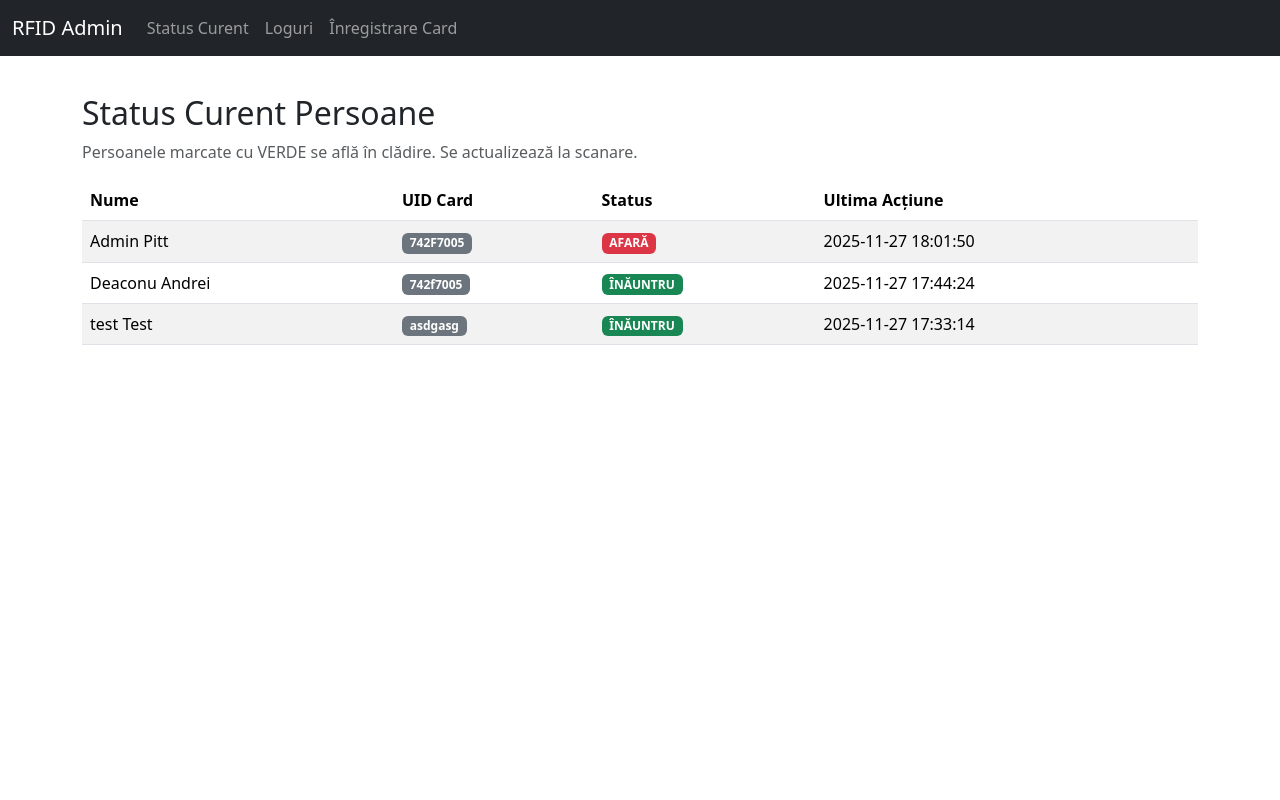
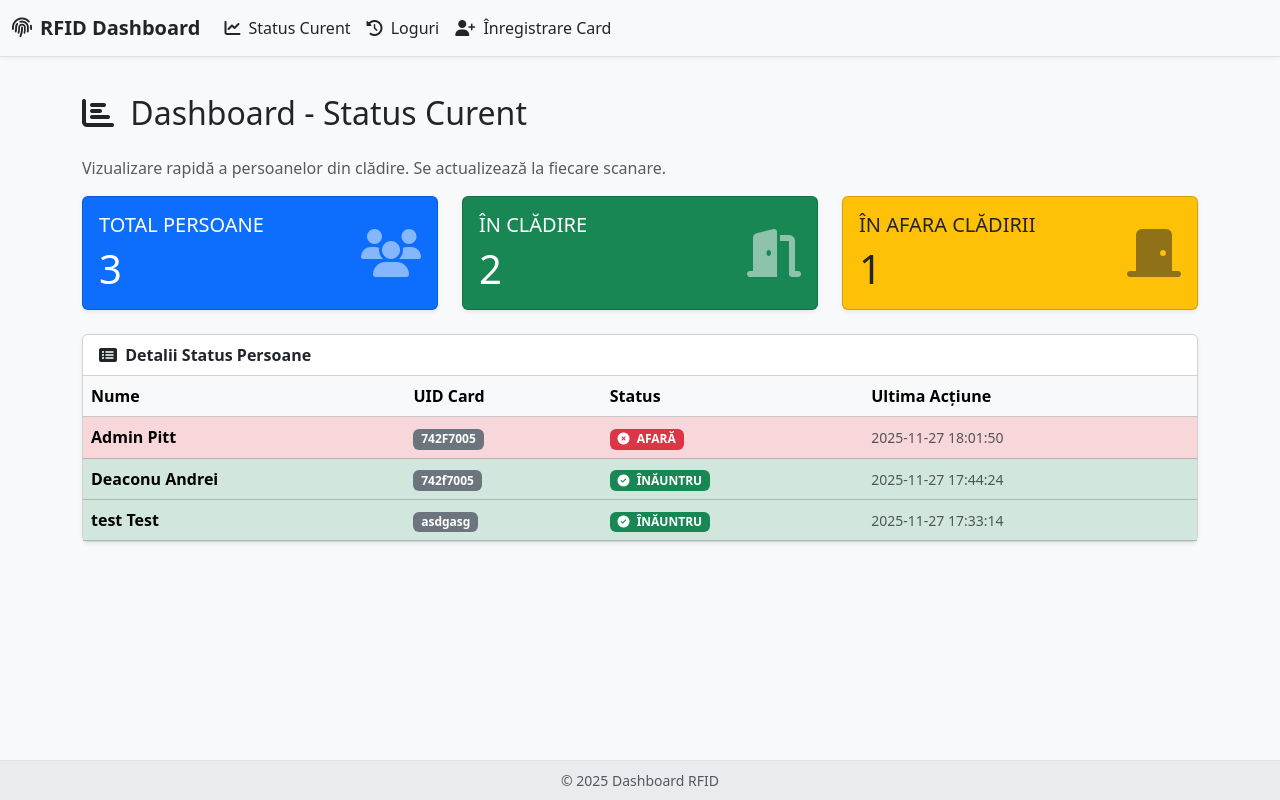
Before and after one commit to AndreiPitt/Proiect_ESP32_RFID, a Flask app: page / in a window 1280 px wide. Run offline with Flask 3, Linux system fonts and the light colour scheme.

```diff
--- a/proiect v2/backend_server_rfid/app.py
+++ b/proiect v2/backend_server_rfid/app.py
@@ -10,30 +10,29 @@ app = Flask(__name__)
 basedir = os.path.abspath(os.path.dirname(__file__))
 app.config['SQLALCHEMY_DATABASE_URI'] = 'sqlite:///' + os.path.join(basedir, 'rfid_app.db')
 app.config['SQLALCHEMY_TRACK_MODIFICATIONS'] = False
-app.config['SECRET_KEY'] = 'a_super_secret_key_for_flask_forms'  # Adăugăm o cheie secretă
+app.config['SECRET_KEY'] = 'a_super_secret_key_for_flask_forms'  # Cheie secretă necesară
 
-db = SQLAlchemy(app)  # Inițializarea bazei de date SQLAlchemy
+db = SQLAlchemy(app)
 
-# Variabilă globală pentru logica anti-spam (5 minute)
+# Variabilă globală pentru logica anti-spam (5 minute = 300 secunde)
 SCAN_COOLDOWN_SECONDS = 300
 
 
-# --- MODEL DEFINITIONS (Mutate aici pentru a evita ImportError) ---
+# --- MODEL DEFINITIONS ---
 
 class Person(db.Model):
     __tablename__ = 'person'
     id = db.Column(db.Integer, primary_key=True)
-    # UID-ul cardului (cheie unică)
     uid_card = db.Column(db.String(50), unique=True, nullable=False)
     first_name = db.Column(db.String(100), nullable=False)
     last_name = db.Column(db.String(100), nullable=False)
 
-    # Starea fizică: Când e True = Persoana este în clădire.
+    # Starea fizică: True = Persoana este în clădire.
     is_inside = db.Column(db.Boolean, default=False)
 
     # Timpul ultimei scanări (pentru a calcula cooldown-ul)
-    # Folosim datetime.min (sau o dată veche) pentru prima scanare
-    last_action_time = db.Column(db.DateTime, default=datetime(1970, 1, 1, tzinfo=timezone.utc))
+    # Folosim o dată veche ca default
+    last_action_time = db.Column(db.DateTime, default=lambda: datetime(1970, 1, 1, tzinfo=timezone.utc))
 
     logs = db.relationship('Log', backref='person', lazy=True)
 
@@ -44,7 +43,6 @@ class Person(db.Model):
 class Log(db.Model):
     __tablename__ = 'log'
     id = db.Column(db.Integer, primary_key=True)
-    # Legătura către persoana care a scanat
     person_id = db.Column(db.Integer, db.ForeignKey('person.id'), nullable=False)
 
     # Folosim UTC pentru consistență
@@ -56,8 +54,24 @@ class Log(db.Model):
         return f'<Log {self.action} for Person {self.person_id} at {self.timestamp}>'
 
 
+# --- UTILITY: Inițializare/Curățare DB ---
+def initialize_db():
+    """Creează tabelele și se asigură că toți timpii sunt corecți (cu timezone)."""
+    db.create_all()
+
+    # Asigurăm că last_action_time are timezone pe toate înregistrările
+    # (Prevenim erori de comparare între datetime naive și aware)
+    people = Person.query.filter(Person.last_action_time.is_(None)).all()
+    if people:
+        print("Avertisment: Actualizare last_action_time cu valoare implicită UTC.")
+        default_time = datetime(1970, 1, 1, tzinfo=timezone.utc)
+        for person in people:
+            # Dacă last_action_time este None (pentru înregistrările vechi fără default)
+            person.last_action_time = default_time
+        db.session.commit()
+
+
 # --- RUTA API: /scan/<card_uid> ---
-# Metoda GET este folosită pentru simplitate în comunicarea cu ESP32
 @app.route('/scan/<string:card_uid>', methods=['GET'])
 def scan_rfid(card_uid):
     person = Person.query.filter_by(uid_card=card_uid).first()
@@ -66,21 +80,22 @@ def scan_rfid(card_uid):
     # 1. Card neînregistrat
     if not person:
         # Cod 403: Forbidden - Card necunoscut
-        return jsonify({'message': 'Card neînregistrat!'}), 403
+        return jsonify({'message': 'Card neînregistrat!'},
+                       {'card_uid': card_uid}), 403
 
-    # 2. Logica Cooldown (Anti-Spam)
-    # Asigurăm că last_action_time are timezone information, dacă nu are, o presupunem UTC
+    # 2. Logica Cooldown (Anti-Spam) - Cooldown INDIVIDUAL pe fiecare persoană
     last_action_time = person.last_action_time
+
+    # Asigurăm că timpul are informația de fus orar (important pentru comparații)
     if last_action_time.tzinfo is None:
-        # Dacă este naive, presupunem că este UTC (sau echivalentul lui min datetime)
         last_action_time = last_action_time.replace(tzinfo=timezone.utc)
 
     time_since_last_action = now_utc - last_action_time
 
     if time_since_last_action.total_seconds() < SCAN_COOLDOWN_SECONDS:
-        # Cod 429: Too Many Requests
+        remaining_seconds = int(SCAN_COOLDOWN_SECONDS - time_since_last_action.total_seconds())
         return jsonify({
-            'message': 'Scanati prea repede! Așteptati 5 minute!',
+            'message': f'Scanati prea repede! Așteptati încă {remaining_seconds} secunde!',
             'status': 'COOLDOWN'
         }), 429
 
@@ -97,7 +112,7 @@ def scan_rfid(card_uid):
     new_log = Log(person_id=person.id, action=new_action)
 
     db.session.add(new_log)
-    db.session.commit()  # Salvează TOATE modificările
+    db.session.commit()
 
     return jsonify({
         'message': f'Scanare OK. Actiune: {new_action}. {person.first_name} {person.last_name}',
@@ -110,24 +125,24 @@ def scan_rfid(card_uid):
 @app.route('/register', methods=['GET', 'POST'])
 def register_person():
     if request.method == 'POST':
-        # Procesează formularul
-        card_uid = request.form.get('uid_card')
-        first_name = request.form.get('first_name')
-        last_name = request.form.get('last_name')
+        card_uid = request.form.get('uid_card').strip().upper()  # Curățăm și standardizăm UID
+        first_name = request.form.get('first_name').strip()
+        last_name = request.form.get('last_name').strip()
 
         if not card_uid or not first_name or not last_name:
             return render_template('register.html', error_message="Toate câmpurile sunt obligatorii."), 400
 
         if Person.query.filter_by(uid_card=card_uid).first():
-            # Eroare: cardul există deja
-            return render_template('register.html', error_message="UID card deja înregistrat!"), 400
+            return render_template('register.html', error_message=f"UID card ({card_uid}) deja înregistrat!"), 400
 
         new_person = Person(uid_card=card_uid, first_name=first_name, last_name=last_name)
         db.session.add(new_person)
         db.session.commit()
-        return redirect(url_for('home'))
 
-    return render_template('register.html')  # Afișează formularul
+        # Redirecționare cu mesaj de succes
+        return redirect(url_for('home', message_success=f'Persoana {last_name} a fost înregistrată cu succes.'))
+
+    return render_template('register.html')
 
 
 # --- RUTA ADMIN: Status Curent (Home) ---
@@ -135,23 +150,34 @@ def register_person():
 def home():
     # Preia toate persoanele pentru afișarea statusului IN/OUT
     people = Person.query.order_by(Person.last_name).all()
-    return render_template('status.html', people=people)
+
+    # Preluarea mesajului de succes din redirect (dacă există)
+    message_success = request.args.get('message_success')
+
+    # Calculăm statisticile pentru Cardurile de pe Dashboard
+    total_people = len(people)
+    people_inside = sum(1 for p in people if p.is_inside)
+
+    return render_template('status.html',
+                           people=people,
+                           total_people=total_people,
+                           people_inside=people_inside,
+                           message_success=message_success)
 
 
 # --- RUTA ADMIN: Vizualizare Loguri ---
 @app.route('/logs')
 def view_logs():
     # Preia log-urile cel mai nou apărând primul
-    # Folosim .options(db.joinedload(Log.person)) pentru a prelua numele persoanei eficient (nu este necesar load-ul explicit cu SQLAlchemy 2.0+)
+    # Folosim join() automatizat de SQLAlchemy pentru a avea acces la person.last_name etc.
     logs = Log.query.order_by(Log.timestamp.desc()).all()
     return render_template('logs.html', logs=logs)
 
 
 # --- RULAREA APLICATIEI ---
 if __name__ == '__main__':
-    # Această secțiune este rulată doar când pornești scriptul direct
     with app.app_context():
-        # Creează tabelele Person și Log în baza de date
-        db.create_all()
-    # app.run(debug=True)
-    app.run(host='0.0.0.0', port=5000, debug=True)
+        initialize_db()
+    # Porniți aplicația pe toate interfețele, ideal pentru ESP32 (schimbați la 5000 dacă nu folosiți portul default)
+    # app.run(host='0.0.0.0', port=5000, debug=True)
+    app.run(debug=True)
--- a/proiect v2/backend_server_rfid/templates/base.html
+++ b/proiect v2/backend_server_rfid/templates/base.html
@@ -3,39 +3,47 @@
 <head>
     <meta charset="utf-8">
     <meta name="viewport" content="width=device-width, initial-scale=1">
-    <title>Admin RFID Flask</title>
+    <title>Dashboard RFID Admin</title>
     <link href="https://cdn.jsdelivr.net/npm/bootstrap@5.3.3/dist/css/bootstrap.min.css" rel="stylesheet">
+    <link rel="stylesheet" href="https://cdnjs.cloudflare.com/ajax/libs/font-awesome/6.5.2/css/all.min.css">
     <style>
-        body { padding-top: 70px; }
-        .footer { position: fixed; bottom: 0; width: 100%; height: 60px; line-height: 60px; background-color: #f5f5f5; }
+        body { padding-top: 70px; background-color: #f8f9fa; } /* Fundal deschis */
+        .navbar { box-shadow: 0 2px 4px rgba(0,0,0,.04); } /* Umbra ușoară pentru navbar */
+        .footer { position: fixed; bottom: 0; width: 100%; height: 40px; line-height: 40px; background-color: #e9ecef; border-top: 1px solid #dee2e6; }
+        .nav-link { transition: color 0.3s; }
+        .nav-link:hover { color: #0d6efd !important; }
     </style>
 </head>
 <body>
-    <nav class="navbar navbar-expand-md navbar-dark fixed-top bg-dark">
+    <nav class="navbar navbar-expand-md navbar-light fixed-top bg-light border-bottom">
       <div class="container-fluid">
-        <a class="navbar-brand" href="{{ url_for('home') }}">RFID Admin</a>
+        <a class="navbar-brand text-dark fw-bold" href="{{ url_for('home') }}"><i class="fas fa-fingerprint me-2"></i>RFID Dashboard</a>
         <button class="navbar-toggler" type="button" data-bs-toggle="collapse" data-bs-target="#navbarNav" aria-controls="navbarNav" aria-expanded="false" aria-label="Toggle navigation">
           <span class="navbar-toggler-icon"></span>
         </button>
         <div class="collapse navbar-collapse" id="navbarNav">
           <ul class="navbar-nav me-auto mb-2 mb-md-0">
             <li class="nav-item">
-              <a class="nav-link" href="{{ url_for('home') }}">Status Curent</a>
+              <a class="nav-link text-dark" href="{{ url_for('home') }}"><i class="fas fa-chart-line me-1"></i> Status Curent</a>
             </li>
             <li class="nav-item">
-              <a class="nav-link" href="{{ url_for('view_logs') }}">Loguri</a>
+              <a class="nav-link text-dark" href="{{ url_for('view_logs') }}"><i class="fas fa-history me-1"></i> Loguri</a>
             </li>
             <li class="nav-item">
-              <a class="nav-link" href="{{ url_for('register_person') }}">Înregistrare Card</a>
+              <a class="nav-link text-dark" href="{{ url_for('register_person') }}"><i class="fas fa-user-plus me-1"></i> Înregistrare Card</a>
             </li>
           </ul>
         </div>
       </div>
     </nav>
 
-    <main class="container">
+    <main class="container py-4">
         {% block content %}{% endblock %}
     </main>
+
+    <footer class="footer text-center text-muted small">
+        &copy; 2025 Dashboard RFID
+    </footer>
 
     <script src="https://cdn.jsdelivr.net/npm/bootstrap@5.3.3/dist/js/bootstrap.bundle.min.js"></script>
 </body>
--- a/proiect v2/backend_server_rfid/templates/status.html
+++ b/proiect v2/backend_server_rfid/templates/status.html
@@ -1,11 +1,63 @@
 {% extends "base.html" %}
 
 {% block content %}
-    <h2 class="mt-4">Status Curent Persoane</h2>
-    <p class="text-muted">Persoanele marcate cu VERDE se află în clădire. Se actualizează la scanare.</p>
+    <h2 class="mb-4"><i class="fas fa-chart-bar me-2"></i> Dashboard - Status Curent</h2>
+    <p class="text-muted">Vizualizare rapidă a persoanelor din clădire. Se actualizează la fiecare scanare.</p>
 
-    <table class="table table-striped table-hover">
-        <thead>
+    <div class="row mb-4">
+        {% set total_people = people|length %}
+        {% set people_inside = people | selectattr('is_inside', 'equalto', True) | list | length %}
+        {% set people_outside = total_people - people_inside %}
+
+        <div class="col-md-4">
+            <div class="card text-white bg-primary shadow-sm h-100">
+                <div class="card-body">
+                    <div class="d-flex justify-content-between align-items-center">
+                        <div>
+                            <h5 class="card-title text-uppercase fw-light">Total Persoane</h5>
+                            <p class="h1 mb-0">{{ total_people }}</p>
+                        </div>
+                        <i class="fas fa-users fa-3x opacity-50"></i>
+                    </div>
+                </div>
+            </div>
+        </div>
+        <div class="col-md-4">
+            <div class="card text-white bg-success shadow-sm h-100">
+                <div class="card-body">
+                    <div class="d-flex justify-content-between align-items-center">
+                        <div>
+                            <h5 class="card-title text-uppercase fw-light">În Clădire</h5>
+                            <p class="h1 mb-0">{{ people_inside }}</p>
+                        </div>
+                        <i class="fas fa-door-open fa-3x opacity-50"></i>
+                    </div>
+                </div>
+            </div>
+        </div>
+        <div class="col-md-4">
+            <div class="card text-dark bg-warning shadow-sm h-100">
+                <div class="card-body">
+                    <div class="d-flex justify-content-between align-items-center">
+                        <div>
+                            <h5 class="card-title text-uppercase fw-light">În Afara Clădirii</h5>
+                            <p class="h1 mb-0">{{ people_outside }}</p>
+                        </div>
+                        <i class="fas fa-door-closed fa-3x opacity-50"></i>
+                    </div>
+                </div>
+            </div>
+        </div>
+    </div>
+
+    <div class="card shadow-sm">
+        <div class="card-header bg-white fw-bold">
+            <i class="fas fa-list-alt me-1"></i> Detalii Status Persoane
+        </div>
+        <div class="card-body p-0">
+            <div class="table-responsive">
+                <table class="table table-hover mb-0">
+                    <thead class="table-light">
                         <tr>
                             <th>Nume</th>
                             <th>UID Card</th>
@@ -15,21 +67,24 @@
                     </thead>
                     <tbody>
                         {% for person in people %}
-            <tr>
-                <td>{{ person.last_name }} {{ person.first_name }}</td>
+                        <tr class="{% if person.is_inside %}table-success{% else %}table-danger{% endif %} bg-opacity-10">
+                            <td class="fw-bold">{{ person.last_name }} {{ person.first_name }}</td>
                             <td><span class="badge bg-secondary">{{ person.uid_card }}</span></td>
                             <td>
                                 {% if person.is_inside %}
-                        <span class="badge bg-success">ÎNĂUNTRU</span>
+                                    <span class="badge bg-success"><i class="fas fa-check-circle me-1"></i> ÎNĂUNTRU</span>
                                 {% else %}
-                        <span class="badge bg-danger">AFARĂ</span>
+                                    <span class="badge bg-danger"><i class="fas fa-times-circle me-1"></i> AFARĂ</span>
                                 {% endif %}
                             </td>
                             <td>
-                    {{ person.last_action_time.strftime('%Y-%m-%d %H:%M:%S') }}
+                                <small class="text-muted">{{ person.last_action_time.strftime('%Y-%m-%d %H:%M:%S') }}</small>
                             </td>
                         </tr>
                         {% endfor %}
                     </tbody>
                 </table>
+            </div>
+        </div>
+    </div>
 {% endblock %}
```
Also changed, not shown: proiect v2/backend_server_rfid/templates/logs.html (+13 -7 lines), proiect v2/backend_server_rfid/templates/register.html (+19 -9 lines). Lines whose indentation alone changed are shown as unchanged.
